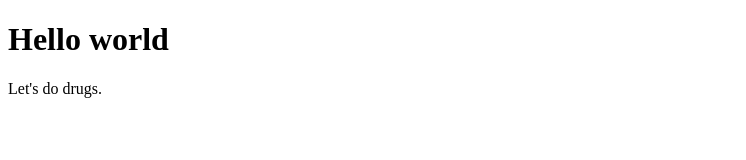
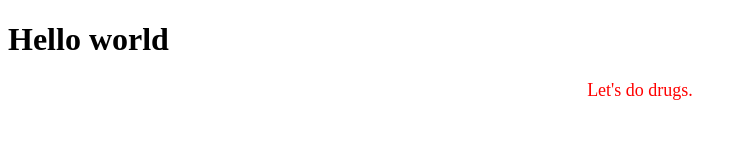
Before and after one commit to IhopeIcanchangethis1/ihopeicanchangethis1.github.io, a plain HTML site: page index.html in a window 1280 px wide. Shown: the whole page, without its empty margins (0-746 px from the left). Drawn offline with Linux system fonts and the light colour scheme.

Commit message:
Update index.html

```diff
--- a/index.html
+++ b/index.html
@@ -1,7 +1,13 @@
 <!DOCTYPE html>
 <html>
 <body>
-
+<style>
+p {
+  color: red;
+  text-align: center;
+  font-size: large;
+}
+</style>
 <h1>Hello world</h1>
 <p>Let's do drugs.</p>
 
```
